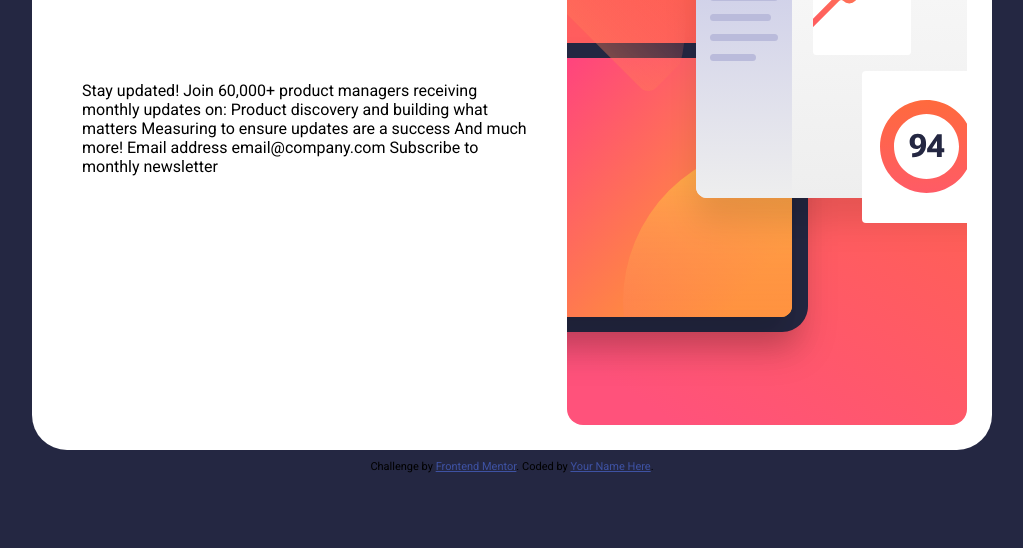
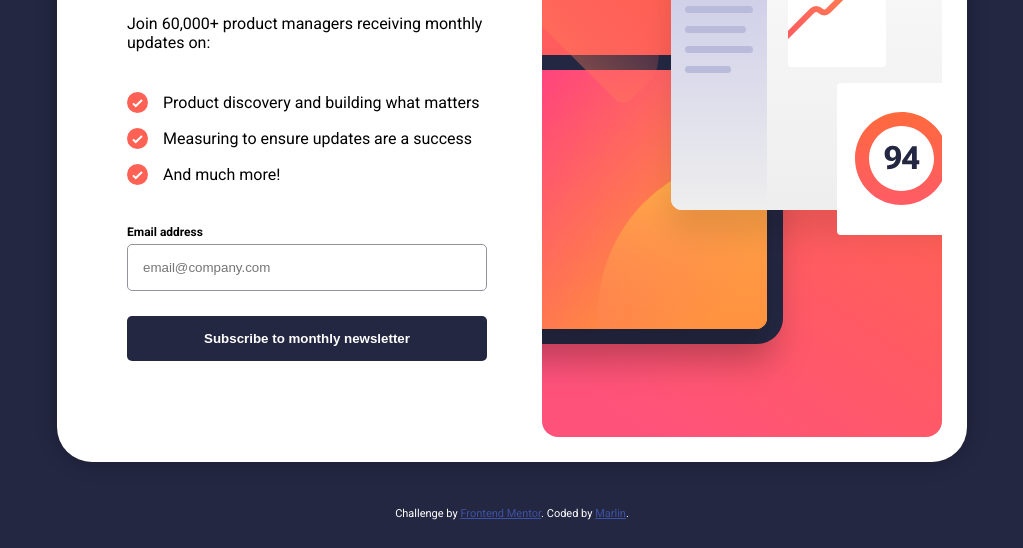
Before and after one commit to Mrlmll/Frontend-Mentor-1, a plain HTML site: page index.html in a window 1280 px wide. Shown: the part 268-816 px from the top of the page, without its empty margins (128-1151 px from the left). Drawn offline with Linux system fonts and the light colour scheme.

Commit message:
Finished the Design for Desktop

```diff
--- a/index.html
+++ b/index.html
@@ -20,19 +20,36 @@
   <!-- Sign-up form start -->
   <div class="container">
     <div class="container-left">
-      <div>
-        Stay updated!
+      <div class="content-left">
+        <p class="headline">
+          Stay updated!
+        </p>
 
-        Join 60,000+ product managers receiving monthly updates on:
+        <p class="subhead">
+          Join 60,000+ product managers receiving monthly updates on:
+        </p>
 
-        Product discovery and building what matters
-        Measuring to ensure updates are a success
-        And much more!
+        <div>
+          <img src="assets/images/icon-list.svg">
+          Product discovery and building what matters
+        </div>
+        <div>
+          <img src="assets/images/icon-list.svg">
+          Measuring to ensure updates are a success
+        </div>
+        <div>
+          <img src="assets/images/icon-list.svg">
+          And much more!
+        </div>
 
-        Email address
-        email@company.com
 
-        Subscribe to monthly newsletter
+        <p class="email-p">
+          Email address
+        </p>
+        <input type="email" name="ensu" class="email-input" placeholder="email@company.com">
+        <button class="button">
+          Subscribe to monthly newsletter
+        </button>
         <!-- Sign-up form end -->
       </div>
     </div>
@@ -55,7 +72,7 @@
 
   <div class="attribution">
     Challenge by <a href="https://www.frontendmentor.io?ref=challenge" target="_blank">Frontend Mentor</a>.
-    Coded by <a href="#">Your Name Here</a>.
+    Coded by <a href="https://www.mrl-mll.de/" target="_blank">Marlin</a>.
   </div>
 
   <script src="script.js"></script>
--- a/style.css
+++ b/style.css
@@ -5,6 +5,7 @@
   --Grey: hsl(231, 7%, 60%);
   --White: hsl(0, 0%, 100%);
   font-family: 'roboto', sans-serif;
+  font-size: 16px;
 }
 
 
@@ -15,16 +16,18 @@ body {
   height: 100vh;
   flex-direction: column;
   background-color: var(--Dark-Slate-Grey);
+  position: relative;
 }
 
 .container {
   width: min-content;
   background-color: var(--White);
   display: grid;
-  grid-template-columns: 500px 400px;
+  grid-template-columns: 450px 400px;
   padding: 25px;
   border-radius: 35px;
   column-gap: 10px;
+  box-shadow: 0px 0px 20px rgba(0, 0, 0, .3);
 }
 
 .container-left {
@@ -33,13 +36,56 @@ body {
   justify-content: center;
   flex-direction: column;
 }
-.container-left div {
-  width: 90%;
+.content-left {
+  width: 80%;
 }
+
+.headline {
+  font-size: 55px;
+  margin: 0px;
+  font-weight: 700;
+}
+.subhead {
+  margin: 30px 0px 40px 0px;
+}
+
+.content-left div {
+  display: flex;
+  align-items: center;
+  margin-bottom: 15px;
+}
+.container-left div img {
+  margin-right: 15px;
+}
+.email-p {
+  margin-top: 40px;
+  font-size: 12px;
+  font-weight: 700;
+  margin-bottom: 5px;
+}
+.email-input {
+  width: 100%;
+  padding: 15px;
+  box-sizing: border-box;
+  border-radius: 5px;
+  border: 1px solid var(--Grey);
+  margin-bottom: 25px;
+}
+.button {
+  width: 100%;
+  padding: 15px;
+  box-sizing: border-box;
+  border-radius: 5px;
+  border: none;
+  font-weight: 700;
+  background-color: var(--Dark-Slate-Grey);
+  color: white;
+}
+
 
 .Success-Message {
   display: none;
 }
 
-.attribution { font-size: 11px; text-align: center; margin-top: 10px;}
+.attribution { font-size: 11px; text-align: center; position: absolute; bottom: 20px; color: var(--White)}
 .attribution a { color: hsl(228, 45%, 44%); }
```
